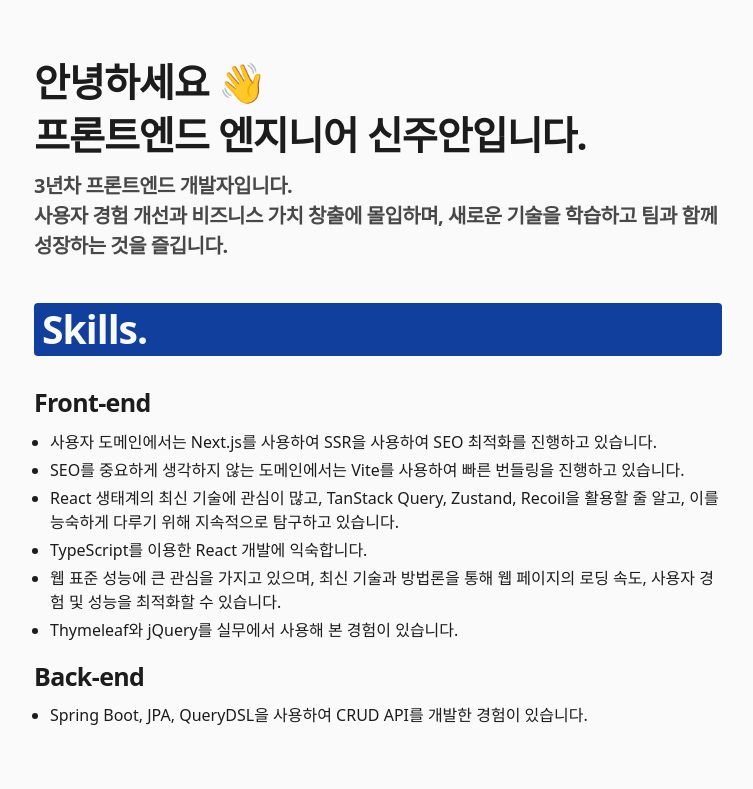
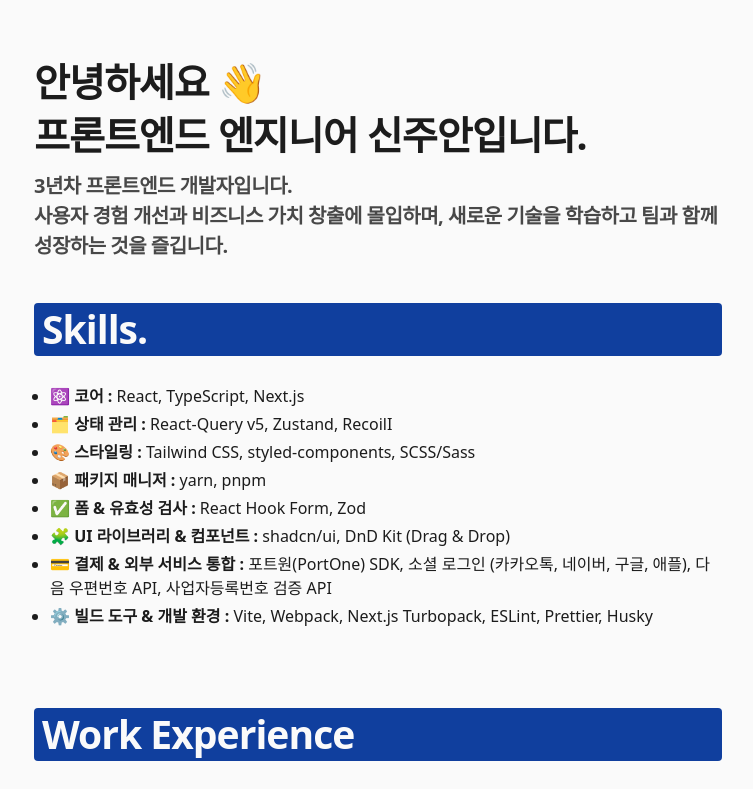
Before and after one commit to shinju4n/tech-blog, a Next.js app: page /resume in a window 1280 px wide. Shown: the top 789 px of the page, without its empty margins (262-1015 px from the left). Built offline with nearby package versions, Linux system fonts and the light colour scheme.

Commit message:
feat: skills

```diff
--- a/app/(resume)/resume/_constants/resume.ts
+++ b/app/(resume)/resume/_constants/resume.ts
@@ -39,7 +39,7 @@ const JAJAEMOA_CLIENT: ProjectType = {
     {
       featureTitle: "멀티레이어 상태관리 시스템 설계 및 구현",
       featureDescription: [
-        "TanStack Query v5를 활용한 서버 상태, Zustand를 통한 클라이언트 상태, Context API 기반 글로벌 상태를 조합한 멀티레이어 아키텍처를 설계하였습니다. 5분 staleTime과 10분 gcTime으로 최적화된 캐싱 전략을 구현하여 불필요한 API 호출을 최소화하고 사용자 경험을 향상시켰습니다.",
+        "TanStack Query v5를 활용한 서버 상태, Zustand를 통한 클라이언트 상태,멀티레이어 아키텍처를 설계하였습니다. 5분 staleTime과 10분 gcTime으로 최적화된 캐싱 전략을 구현하여 불필요한 API 호출을 최소화하고 사용자 경험을 향상시켰습니다.",
       ],
       link: null,
     },
@@ -544,14 +544,23 @@ export const OTHER_EXPERIENCES = [TECH_BLOG, SUWON_UNIV];
 // Skills 데이터
 export const SKILLS = {
   frontend: [
-    "사용자 도메인에서는 Next.js를 사용하여 SSR을 사용하여 SEO 최적화를 진행하고 있습니다.",
-    "SEO를 중요하게 생각하지 않는 도메인에서는 Vite를 사용하여 빠른 번들링을 진행하고 있습니다.",
-    "React 생태계의 최신 기술에 관심이 많고, TanStack Query, Zustand, Recoil을 활용할 줄 알고, 이를 능숙하게 다루기 위해 지속적으로 탐구하고 있습니다.",
-    "TypeScript를 이용한 React 개발에 익숙합니다.",
-    "웹 표준 성능에 큰 관심을 가지고 있으며, 최신 기술과 방법론을 통해 웹 페이지의 로딩 속도, 사용자 경험 및 성능을 최적화할 수 있습니다.",
-    "Thymeleaf와 jQuery를 실무에서 사용해 본 경험이 있습니다.",
-  ],
-  backend: [
-    "Spring Boot, JPA, QueryDSL을 사용하여 CRUD API를 개발한 경험이 있습니다.",
+    { key: "⚛️ 코어", value: "React, TypeScript, Next.js" },
+    { key: "🗂️ 상태 관리", value: "React-Query v5, Zustand, RecoilI" },
+    { key: "🎨 스타일링", value: "Tailwind CSS, styled-components, SCSS/Sass" },
+    { key: "📦 패키지 매니저", value: "yarn, pnpm" },
+    { key: "✅ 폼 & 유효성 검사", value: "React Hook Form, Zod" },
+    {
+      key: "🧩 UI 라이브러리 & 컴포넌트",
+      value: "shadcn/ui, DnD Kit (Drag & Drop)",
+    },
+    {
+      key: "💳 결제 & 외부 서비스 통합",
+      value:
+        "포트원(PortOne) SDK, 소셜 로그인 (카카오톡, 네이버, 구글, 애플), 다음 우편번호 API, 사업자등록번호 검증 API",
+    },
+    {
+      key: "⚙️ 빌드 도구 & 개발 환경",
+      value: "Vite, Webpack, Next.js Turbopack, ESLint, Prettier, Husky",
+    },
   ],
 };
--- a/components/resume/skills/Skills.tsx
+++ b/components/resume/skills/Skills.tsx
@@ -1,4 +1,3 @@
-import Typography from "@/components/ui/typography";
 import { SKILLS } from "@/app/(resume)/resume/_constants/resume";
 import { FC } from "react";
 import ResumeTitle from "../ResumeTitle";
@@ -9,22 +8,12 @@ const Skills: FC = () => {
       <ResumeTitle>Skills.</ResumeTitle>
       <div className="flex flex-col gap-4">
         <div>
-          <Typography size="h3" className="mb-2">
-            Front-end
-          </Typography>
-          <ul className="pl-4 list-disc flex flex-col gap-1">
+          <ul className="pl-4 list-disc flex flex-col gap-1 text-lg">
             {SKILLS.frontend.map((skill, index) => (
-              <li key={index}>{skill}</li>
-            ))}
-          </ul>
-        </div>
-        <div>
-          <Typography size="h3" className="mb-2">
-            Back-end
-          </Typography>
-          <ul className="pl-4 list-disc flex flex-col gap-1">
-            {SKILLS.backend.map((skill, index) => (
-              <li key={index}>{skill}</li>
+              <li key={index}>
+                <span className="font-bold">{skill.key} : </span>
+                <span>{skill.value}</span>
+              </li>
             ))}
           </ul>
         </div>
```
